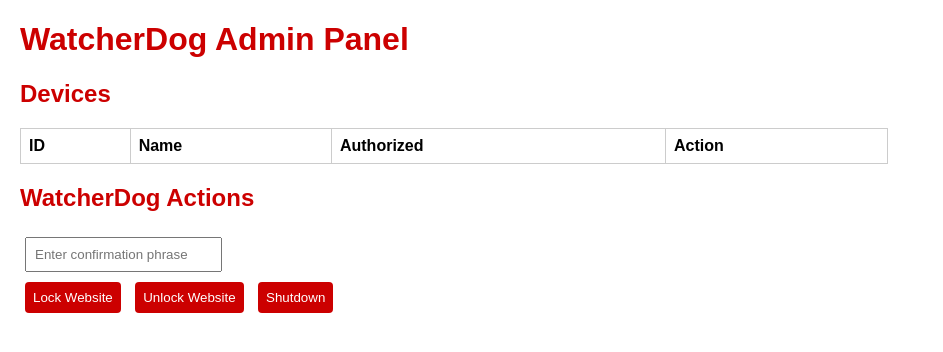
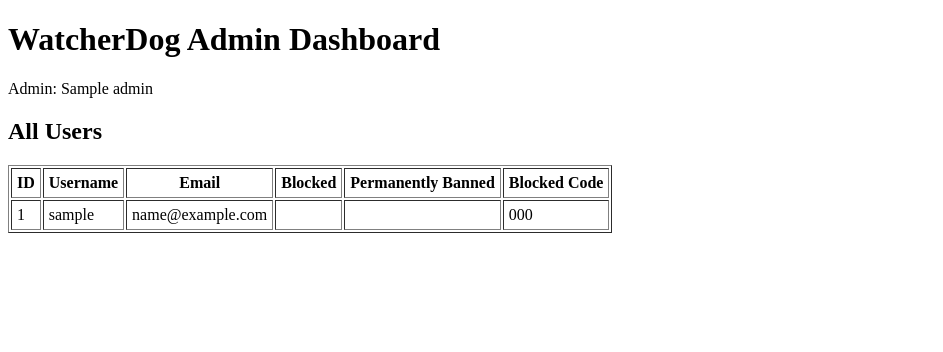
Before and after one commit to BaconCoolLovely/SICAccountManager, a Python web app: template src/templates/admin_dashboard.html in a window 1280 px wide. Shown: the top 352 px of the page, without its empty margins (0-943 px from the left). Run offline with Jinja, Linux system fonts and the light colour scheme; the template is opened without the code that fills it: most values are stand-ins (such as "Sample title", 1, 10 or a date in 2020); lists and menus that the app fills with data are empty.

Commit message:
Update admin_dashboard.html

```diff
--- a/src/templates/admin_dashboard.html
+++ b/src/templates/admin_dashboard.html
@@ -2,127 +2,32 @@
 <html lang="en">
 <head>
     <meta charset="UTF-8">
-    <title>Admin Dashboard - WatcherDog</title>
-    <style>
-        body { font-family: Arial, sans-serif; margin: 20px; }
-        h1, h2 { color: #cc0000; }
-        table { border-collapse: collapse; width: 70%; margin-bottom: 20px; }
-        table, th, td { border: 1px solid #ccc; padding: 8px; text-align: left; }
-        input, button { padding: 8px; margin: 5px; }
-        button { cursor: pointer; background-color: #cc0000; color: white; border: none; border-radius: 4px; }
-        button:hover { background-color: #990000; }
-    </style>
+    <title>WatcherDog Admin Dashboard</title>
 </head>
 <body>
-    <h1>WatcherDog Admin Panel</h1>
+    <h1>WatcherDog Admin Dashboard</h1>
+    <p>Admin: {{ admin }}</p>
 
-    <h2>Devices</h2>
-    <table id="devices-table">
-        <thead>
-            <tr>
-                <th>ID</th>
-                <th>Name</th>
-                <th>Authorized</th>
-                <th>Action</th>
-            </tr>
-        </thead>
-        <tbody></tbody>
+    <h2>All Users</h2>
+    <table border="1" cellpadding="5">
+        <tr>
+            <th>ID</th>
+            <th>Username</th>
+            <th>Email</th>
+            <th>Blocked</th>
+            <th>Permanently Banned</th>
+            <th>Blocked Code</th>
+        </tr>
+        {% for user in users %}
+        <tr>
+            <td>{{ user.id }}</td>
+            <td>{{ user.username }}</td>
+            <td>{{ user.email }}</td>
+            <td>{{ user.blocked }}</td>
+            <td>{{ user.permanently_banned }}</td>
+            <td>{{ user.blocked_code }}</td>
+        </tr>
+        {% endfor %}
     </table>
-
-    <h2>WatcherDog Actions</h2>
-    <input type="text" id="confirmation" placeholder="Enter confirmation phrase" />
-    <br>
-    <button onclick="lockWebsite()">Lock Website</button>
-    <button onclick="unlockWebsite()">Unlock Website</button>
-    <button onclick="shutdownWebsite()">Shutdown</button>
-
-    <script>
-        const token = "PASTE_ADMIN_JWT_HERE"; // Replace after login
-
-        // Fetch devices from /dashboard
-        async function loadDevices() {
-            const res = await fetch("/dashboard", {
-                headers: { "Authorization": token }
-            });
-            const html = await res.text();
-
-            // Parse devices from dashboard HTML
-            const parser = new DOMParser();
-            const doc = parser.parseFromString(html, "text/html");
-            const devicesElements = doc.querySelectorAll("#devices-list li"); // Assuming dashboard.html lists devices in <li>
-
-            const tableBody = document.querySelector("#devices-table tbody");
-            tableBody.innerHTML = "";
-
-            devicesElements.forEach(el => {
-                const id = el.getAttribute("data-id");
-                const name = el.textContent;
-                const authorized = el.getAttribute("data-authorized") === "true";
-
-                const tr = document.createElement("tr");
-                tr.innerHTML = `
-                    <td>${id}</td>
-                    <td>${name}</td>
-                    <td>${authorized ? "Yes" : "No"}</td>
-                    <td>
-                        <button onclick="toggleDevice(${id}, ${authorized})">
-                            ${authorized ? "Block" : "Unblock"}
-                        </button>
-                    </td>
-                `;
-                tableBody.appendChild(tr);
-            });
-        }
-
-        // Block/Unblock device
-        async function toggleDevice(deviceId, currentlyAuthorized) {
-            if (currentlyAuthorized) {
-                const res = await fetch("/admin/watcherdog/block-device", {
-                    method: "POST",
-                    headers: {"Content-Type": "application/x-www-form-urlencoded"},
-                    body: `device_id=${deviceId}&token=${token}`
-                });
-                alert(await res.json().then(r => JSON.stringify(r)));
-            } else {
-                // Optional: create /unblock-device endpoint in main.py
-                alert("Unblock feature not implemented yet");
-            }
-            loadDevices(); // Refresh table
-        }
-
-        // WatcherDog actions
-        async function lockWebsite() {
-            const confirmation = document.getElementById('confirmation').value;
-            const res = await fetch("/admin/watcherdog/lock-website", {
-                method: "POST",
-                headers: {"Content-Type": "application/x-www-form-urlencoded"},
-                body: `confirmation=${confirmation}&token=${token}`
-            });
-            alert(await res.json().then(r => JSON.stringify(r)));
-        }
-
-        async function unlockWebsite() {
-            const confirmation = document.getElementById('confirmation').value;
-            const res = await fetch("/admin/watcherdog/unlock-website", {
-                method: "POST",
-                headers: {"Content-Type": "application/x-www-form-urlencoded"},
-                body: `confirmation=${confirmation}&token=${token}`
-            });
-            alert(await res.json().then(r => JSON.stringify(r)));
-        }
-
-        async function shutdownWebsite() {
-            const confirmation = document.getElementById('confirmation').value;
-            const res = await fetch("/admin/watcherdog/shutdown", {
-                method: "POST",
-                headers: {"Content-Type": "application/x-www-form-urlencoded"},
-                body: `confirmation=${confirmation}&token=${token}`
-            });
-            alert(await res.json().then(r => JSON.stringify(r)));
-        }
-
-        // Load devices on page load
-        loadDevices();
-    </script>
 </body>
 </html>
```
